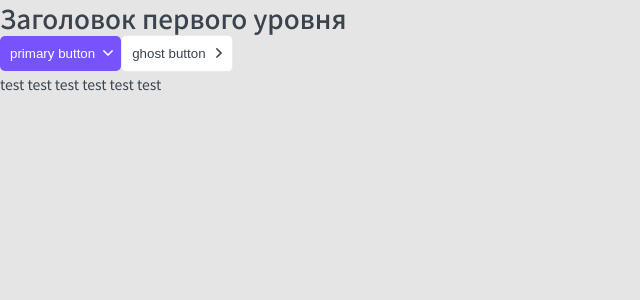
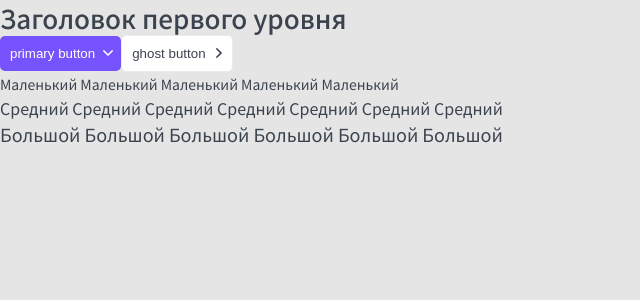
Before and after one commit to bakabk/next-top-app, a Next.js app: page / in a window 1280 px wide. Shown: the top 300 px of the page, without its empty margins (0-640 px from the left). Built offline with nearby package versions, Linux system fonts and the light colour scheme.

Commit message:
Добавление компнента Р

```diff
--- a/pages/index.tsx
+++ b/pages/index.tsx
@@ -13,7 +13,9 @@ export default function Home(): JSX.Element {
       <HTag tag='h1'>Заголовок первого уровня</HTag>
       <Button apperanse='primary' onClick={handleClick} arrow='down'>primary button</Button>
       <Button apperanse='ghost' arrow='right'>ghost button</Button>
-      <P size='s'>test test test test test test </P>
+      <P size='s'>Маленький Маленький Маленький Маленький Маленький</P>
+      <P>Средний Средний Средний Средний Средний Средний Средний</P>
+      <P size='l'>Большой Большой Большой Большой Большой Большой</P>
     </div>
   );
 }
```
